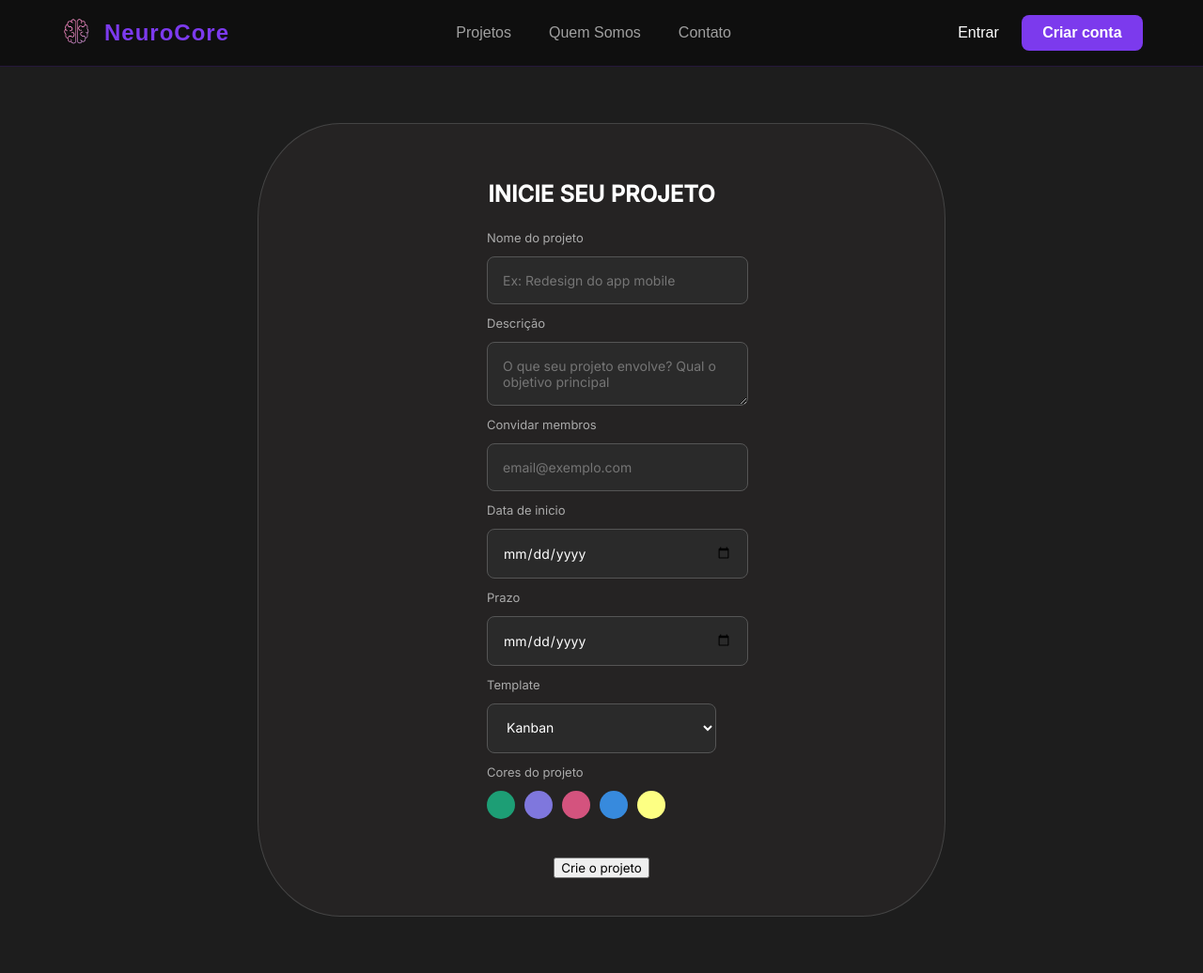
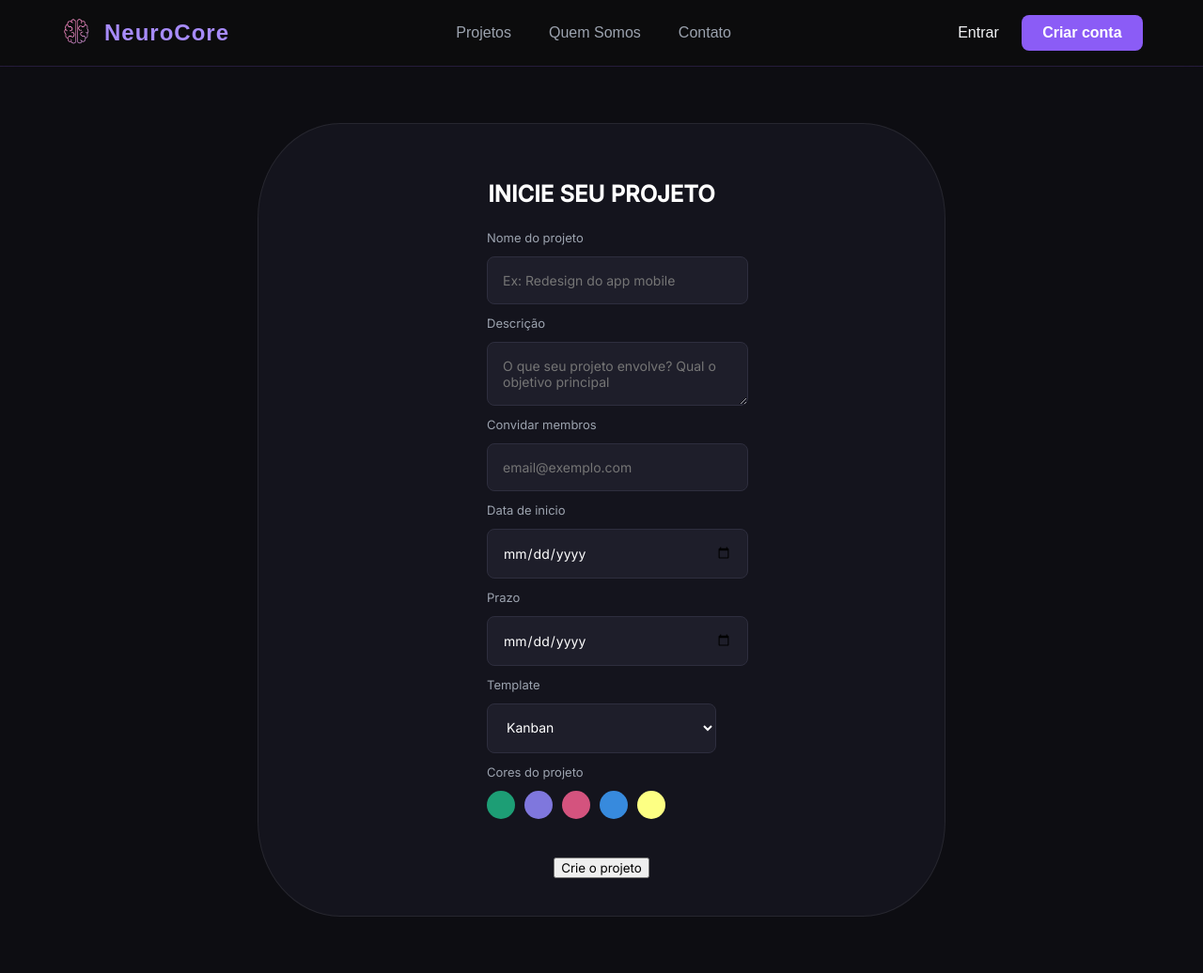
Before and after one commit to ShogunLTDA-Enterprise/NeuroCore, a Flask app: page / in a window 1280 px wide. Shown: the whole page at 94% size. Run offline with Flask 3, Linux system fonts and the light colour scheme.

Commit message:
corzinha mudou, e tirei coisa inutil

```diff
--- a/index_style/style.css
+++ b/index_style/style.css
@@ -31,7 +31,6 @@ body {
     color: #fff;
 }
 
-/* --- NAVBAR CUSTOMIZADA --- */
 .navbar {
     display: flex;
     align-items: center;
@@ -121,7 +120,6 @@ body {
     transform: translateY(-1px);
 }
 
-/* --- HERO SECTION --- */
 .secao-neurocore {
     position: relative;
     min-height: 100vh;
@@ -200,7 +198,6 @@ body {
     transform: translateY(-3px);
 }
 
-/* --- BLOBS BACKGROUND --- */
 .blobs {
     position: absolute;
     width: 100%;
@@ -234,7 +231,7 @@ body {
 .blob:nth-child(4) { --angle-delay: -9s; --moving-delay: -6s; --color: #220a42; }
 .blob:nth-child(5) { --angle-delay: -12s; --moving-delay: -8s; --color: #692dd8; }
 
-/* --- SEÇÃO PROJETO --- */
+
 .projeto {
     padding: 100px 8%;
     width: 100%;
--- a/static/style.css
+++ b/static/style.css
@@ -4,7 +4,7 @@ body {
   font-family: 'Inter', sans-serif;
   margin: 0;
   padding: 0;
-  background-color: #1d1d1d;
+  background-color: #0d0d12;
 }
 
 .navbar {
@@ -16,7 +16,7 @@ body {
     background: rgba(13, 13, 13, 0.8);
     backdrop-filter: blur(12px);
     -webkit-backdrop-filter: blur(12px);
-    border-bottom: 1px solid #7c3aed33;
+    border-bottom: 1px solid rgba(139, 92, 246, 0.2);
     position: sticky;
     top: 0;
     z-index: 1000;
@@ -37,7 +37,7 @@ body {
 .textologo {
     font-size: 1.5rem;
     font-weight: 700;
-    color: #7c3aed;
+    color: #a78bfa;
     text-decoration: none;
     font-family: 'Archivo Black', sans-serif;
     letter-spacing: 1px;
@@ -52,13 +52,13 @@ body {
     font-size: 1rem;
     font-weight: 500;
     font-family: 'Nunito', sans-serif;
-    color: #a0a0a0;
+    color: #9ca3af;
     text-decoration: none;
     transition: color 0.3s;
 }
 
 .navbar-links a:hover {
-    color: #7c3aed;
+    color: #a78bfa;
 }
 
 .navbar-acoes {
@@ -70,7 +70,7 @@ body {
 
 .btn-entrar {
     font-size: 1rem;
-    color: #fff;
+    color: #f3f4f6;
     text-decoration: none;
     transition: opacity 0.3s;
 }
@@ -81,7 +81,7 @@ body {
 
 .btn-criar {
     padding: 0.6rem 1.4rem;
-    background: #7c3aed;
+    background: #8b5cf6;
     border-radius: 8px;
     color: #fff;
     font-size: 1rem;
@@ -90,7 +90,7 @@ body {
 }
 
 .btn-criar:hover {
-    background: #6d28d9;
+    background: #7c3aed;
     transform: translateY(-1px);
 }
 
@@ -99,14 +99,13 @@ body {
     justify-content: center;
     display: flex;
     flex-direction: column;
-    border: 1px solid #444;
+    border: 1px solid rgba(255, 255, 255, 0.08);
     padding: 40px;
     max-width: 650px;
     margin: 60px auto;
-    background-color: #252323;
+    background-color: #14141d;
     border-radius: 12%;
     overflow: hidden;
-
 }
 
 form{
@@ -118,21 +117,21 @@ form{
 input:not([type="radio"]), textarea, select {
   width: 100%;
   font-size: 14px;
-  background-color: #2a2a2a;
-  color: white;
+  background-color: #1e1e2a;
+  color: #ffffff;
   padding: 16px;
   border-radius: 8px;
-  border: 1px solid #555;
+  border: 1px solid #2e2e3e;
   font-family: 'Inter', sans-serif;
 }
 
 label{
   font-size: 13px;
-  color: #aaa;
+  color: #9ca3af;
 }
 
 h2 {
-    color: white;
+    color: #ffffff;
     margin-bottom: 24px;
 }
 
@@ -146,7 +145,7 @@ h2 {
 }
 
 .cores input[type="radio"]:checked + label {
-    border-color: white;
+    border-color: #ffffff;
 }
 
 .botao{
@@ -180,6 +179,6 @@ a{
 }
 
 input[type="radio"]:checked + .bolinha-cor {
-    border-color: white;
+    border-color: #ffffff;
     transform: scale(1.1);
 }
```
